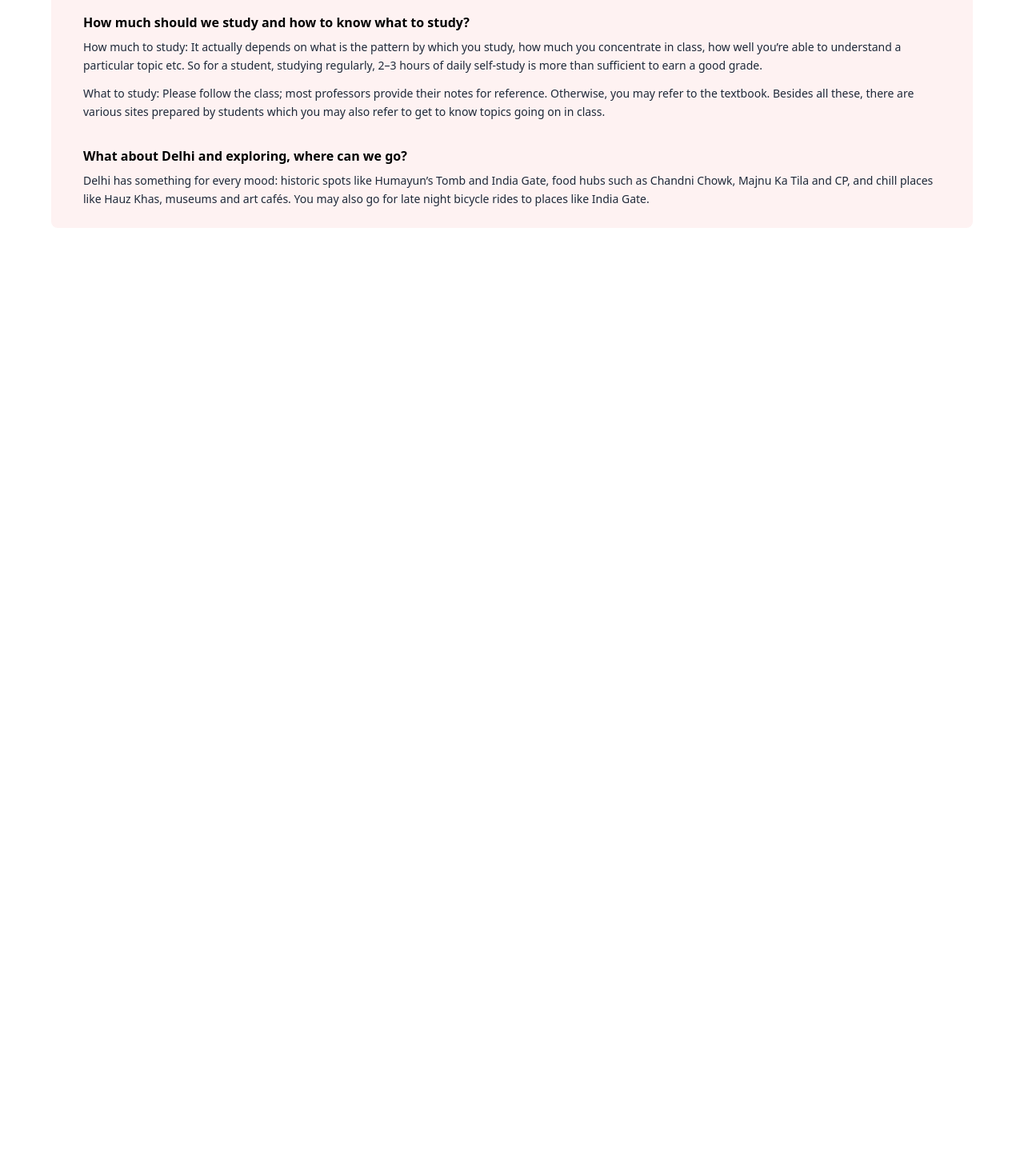
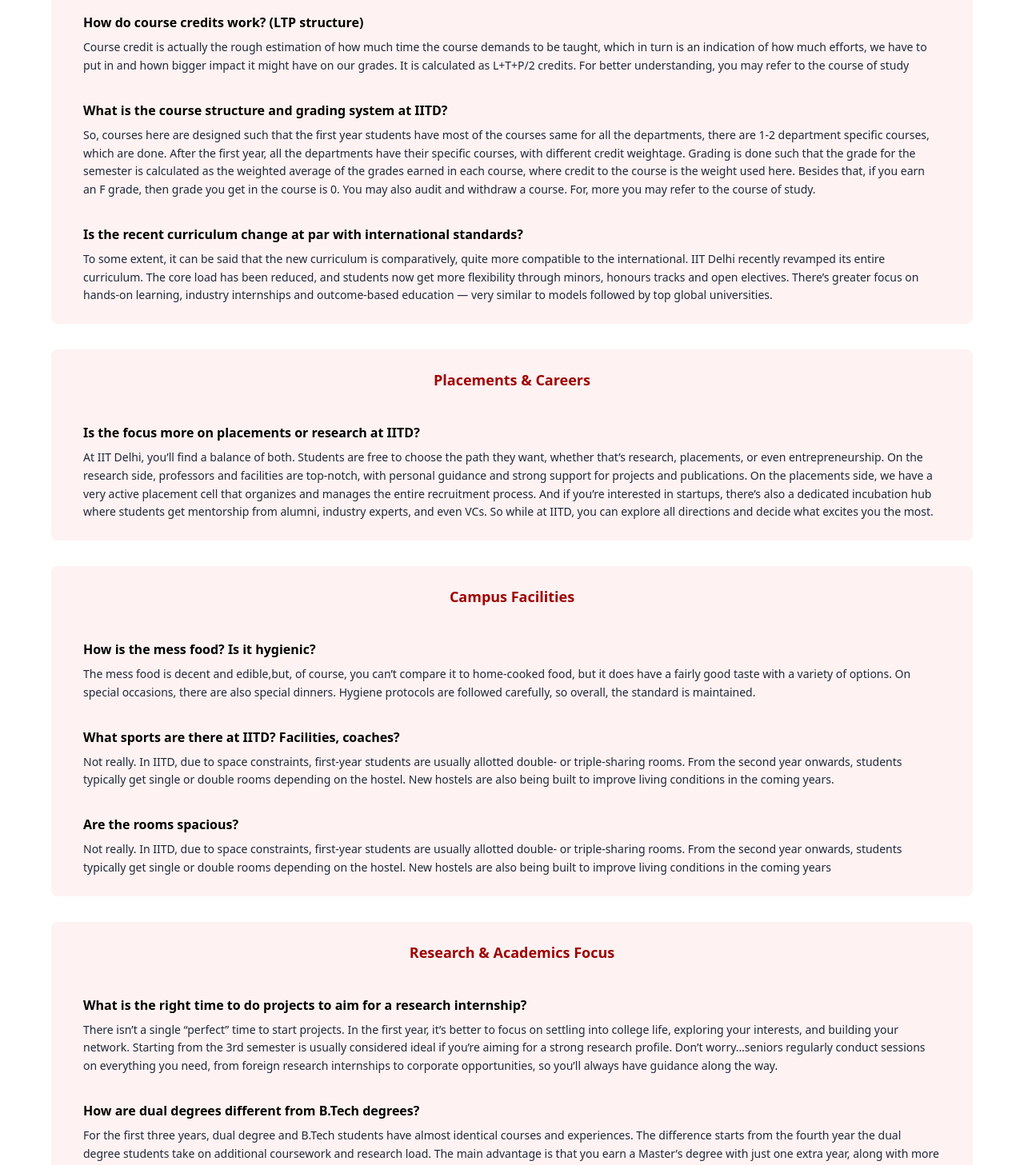
Before and after one commit to Prabhav2503/experience-iitd, a React (Vite) app in the folder frontend/: page /faq in a window 1280 px wide. Shown: the part 1260-2717 px from the top of the page at 80% size. Before the commit the page ends 1609 px from the top, so only its background shows below. Built offline with nearby package versions, Linux system fonts and the light colour scheme.

Commit message:
more faqs added

```diff
--- a/frontend/src/Pages/FAQs.jsx
+++ b/frontend/src/Pages/FAQs.jsx
@@ -14,15 +14,12 @@
             FAQ
           </h1>
 
-          {/* FAQ CONTAINER */}
+          {/* ================= Campus & City Life ================= */}
           <div className="bg-red-50 rounded-lg px-10 py-6 text-left mb-8">
-
-            {/* SECTION TITLE */}
             <h2 className="text-lg font-bold text-[#9F0202] text-center mb-10">
               Campus & City Life
             </h2>
 
-            {/* Q1 */}
             <div className="mb-8">
               <p className="font-semibold text-md mb-2">
                 What is the transition to hostel life like?
@@ -32,124 +29,197 @@
               </p>
             </div>
 
-            {/* Q2 */}
             <div className="mb-8">
               <p className="font-semibold text-md mb-2">
                 What essentials should we bring to the hostel?
               </p>
               <p className="text-sm text-gray-800 leading-relaxed">
-                You should be ready with all the essential documents (Aadhar,
-                PAN, etc.) and other documents like income (if applicable).
-                Besides that, you should also be having some basic medication
-                requirements, some basic day-to-day equipment. However, you’ll
-                get to purchase most of the daily useful equipment within the
-                campus only.
+                You should be ready with all the essential documents (Aadhar, PAN, etc.) and other documents like income (if applicable). Besides that, you should also be having some basic medication requirements, some basic day-to-day equipment. However, you’ll get to purchase most of the daily useful equipment within the campus only.
               </p>
             </div>
 
-            {/* Q3 */}
             <div className="mb-8">
               <p className="font-semibold text-md mb-2">
                 How much should we study and how to know what to study?
               </p>
               <p className="text-sm text-gray-800 leading-relaxed mb-3">
-                <span className="font-medium">How much to study:</span> It
-                actually depends on what is the pattern by which you study, how
-                much you concentrate in class, how well you’re able to
-                understand a particular topic etc. So for a student, studying
-                regularly, 2–3 hours of daily self-study is more than sufficient
-                to earn a good grade.
+                <span className="font-medium">How much to study:</span> It actually depends on what is the pattern by which you study, how much you concentrate in class, how well you’re able to understand a particular topic etc. So for a student, studying regularly, 2–3 hours of daily self-study is more than sufficient to earn a good grade.
               </p>
               <p className="text-sm text-gray-800 leading-relaxed">
-                <span className="font-medium">What to study:</span> Please follow
-                the class; most professors provide their notes for reference.
-                Otherwise, you may refer to the textbook. Besides all these,
-                there are various sites prepared by students which you may also
-                refer to get to know topics going on in class.
+                <span className="font-medium">What to study:</span> Please follow the class; most professors provide their notes for reference. Otherwise, you may refer to the textbook. Besides all these, there are various sites prepared by students which you may also refer to get to know topics going on in class.
               </p>
             </div>
 
-            {/* Q4 */}
             <div>
               <p className="font-semibold text-md mb-2">
                 What about Delhi and exploring, where can we go?
               </p>
               <p className="text-sm text-gray-800 leading-relaxed">
-                Delhi has something for every mood: historic spots like
-                Humayun’s Tomb and India Gate, food hubs such as Chandni Chowk,
-                Majnu Ka Tila and CP, and chill places like Hauz Khas, museums
-                and art cafés. You may also go for late night bicycle rides to
-                places like India Gate.
+                Delhi has something for every mood: historic spots like Humayun’s Tomb and India Gate, food hubs such as Chandni Chowk, Majnu Ka Tila and CP, and chill places like Hauz Khas, museums and art cafés. You may also go for late night bicycle rides to places like India Gate.
               </p>
             </div>
-
           </div>
 
-
-          <div className="bg-red-50 rounded-lg px-10 py-6 text-left">
-
-            {/* SECTION TITLE */}
+          {/* ================= Academics & Curriculum ================= */}
+          <div className="bg-red-50 rounded-lg px-10 py-6 text-left mb-8">
             <h2 className="text-lg font-bold text-[#9F0202] text-center mb-10">
               Academics & Curriculum
             </h2>
 
-            {/* Q1 */}
             <div className="mb-8">
               <p className="font-semibold text-md mb-2">
                 How heavy are academics at IITD, where does it stand when compared to other IITs?
               </p>
               <p className="text-sm text-gray-800 leading-relaxed">
-So, from a grading perspective, IIT Delhi is considered quite hard to earn good grades, as compared to most other IITs. However, it totally depends on the course, professor etc. Academics here are a little heavy, but at the same time manageable also. You can quite conveniently manage your extra curriculars and your co curriculars with your academics, if you plan smartly and do adequate hardwork              </p>
+                So, from a grading perspective, IIT Delhi is considered quite hard to earn good grades, as compared to most other IITs. However, it totally depends on the course, professor etc. Academics here are a little heavy, but at the same time manageable also. You can quite conveniently manage your extra curriculars and your co curriculars with your academics, if you plan smartly and do adequate hardwork
+              </p>
             </div>
 
-            {/* Q2 */}
             <div className="mb-8">
               <p className="font-semibold text-md mb-2">
                 How can the academic pressure be reduced? Particularly what is senior students’ take on managing everything with such high academic pressure?
               </p>
               <p className="text-sm text-gray-800 leading-relaxed">
-                Best way to reduce the workload of the studies is to avoid keeping thing piled up for future. Try to do things as soon as you can, I agree it’s something inconsistent to natural human tendency, but in this way almost 70% of the workload is off burden.
-For managing other activities with studies, try to set your priorities. It’s recommended, not to go after everything you admire. Take at maximum 2 activities besides your academics (this is what seniors recommend). Keep yourself very disciplined and try to be do things as soon as possible. Once, this becomes a habit, you’ll smoothly get along with things.
-
+                Best way to reduce the workload of the studies is to avoid keeping thing piled up for future. Try to do things as soon as you can, I agree it’s something inconsistent to natural human tendency, but in this way almost 70% of the workload is off burden. For managing other activities with studies, try to set your priorities. It’s recommended, not to go after everything you admire. Take at maximum 2 activities besides your academics (this is what seniors recommend). Keep yourself very disciplined and try to be do things as soon as possible. Once, this becomes a habit, you’ll smoothly get along with things.
               </p>
             </div>
 
-            {/* Q3 */}
             <div className="mb-8">
               <p className="font-semibold text-md mb-2">
-                How much should we study and how to know what to study?
-              </p>
-              <p className="text-sm text-gray-800 leading-relaxed mb-3">
-                <span className="font-medium">How much to study:</span> It
-                actually depends on what is the pattern by which you study, how
-                much you concentrate in class, how well you’re able to
-                understand a particular topic etc. So for a student, studying
-                regularly, 2–3 hours of daily self-study is more than sufficient
-                to earn a good grade.
+                How do course credits work? (LTP structure)
               </p>
               <p className="text-sm text-gray-800 leading-relaxed">
-                <span className="font-medium">What to study:</span> Please follow
-                the class; most professors provide their notes for reference.
-                Otherwise, you may refer to the textbook. Besides all these,
-                there are various sites prepared by students which you may also
-                refer to get to know topics going on in class.
+                Course credit is actually the rough estimation of how much time the course demands to be taught, which in turn is an indication of how much efforts, we have to put in and hown bigger impact it might have on our grades. It is calculated as L+T+P/2 credits. For better understanding, you may refer to the course of study
               </p>
             </div>
 
-            {/* Q4 */}
             <div>
               <p className="font-semibold text-md mb-2">
-                What about Delhi and exploring, where can we go?
+                What is the course structure and grading system at IITD?
               </p>
               <p className="text-sm text-gray-800 leading-relaxed">
-                Delhi has something for every mood: historic spots like
-                Humayun’s Tomb and India Gate, food hubs such as Chandni Chowk,
-                Majnu Ka Tila and CP, and chill places like Hauz Khas, museums
-                and art cafés. You may also go for late night bicycle rides to
-                places like India Gate.
+                So, courses here are designed such that the first year students have most of the courses same for all the departments, there are 1-2 department specific courses, which are done. After the first year, all the departments have their specific courses, with different credit weightage. Grading is done such that the grade for the semester is calculated as the weighted average of the grades earned in each course, where credit to the course is the weight used here. Besides that, if you earn an F grade, then grade you get in the course is 0. You may also audit and withdraw a course. For, more you may refer to the course of study.
               </p>
             </div>
+
+            <div className="mt-8">
+              <p className="font-semibold text-md mb-2">
+                Is the recent curriculum change at par with international standards?
+              </p>
+              <p className="text-sm text-gray-800 leading-relaxed">
+                To some extent, it can be said that the new curriculum is comparatively, quite more compatible to the international. IIT Delhi recently revamped its entire curriculum. The core load has been reduced, and students now get more flexibility through minors, honours tracks and open electives. There’s greater focus on hands-on learning, industry internships and outcome-based education — very similar to models followed by top global universities.
+              </p>
             </div>
+          </div>
+
+          {/* ================= Placements & Careers ================= */}
+          <div className="bg-red-50 rounded-lg px-10 py-6 text-left mb-8">
+            <h2 className="text-lg font-bold text-[#9F0202] text-center mb-10">
+              Placements & Careers
+            </h2>
+
+            <div>
+              <p className="font-semibold text-md mb-2">
+                Is the focus more on placements or research at IITD?
+              </p>
+              <p className="text-sm text-gray-800 leading-relaxed">
+                At IIT Delhi, you’ll find a balance of both. Students are free to choose the path they want, whether that’s research, placements, or even entrepreneurship. On the research side, professors and facilities are top-notch, with personal guidance and strong support for projects and publications. On the placements side, we have a very active placement cell that organizes and manages the entire recruitment process. And if you’re interested in startups, there’s also a dedicated incubation hub where students get mentorship from alumni, industry experts, and even VCs. So while at IITD, you can explore all directions and decide what excites you the most.
+              </p>
+            </div>
+          </div>
+
+          {/* ================= Campus Facilities ================= */}
+          <div className="bg-red-50 rounded-lg px-10 py-6 text-left mb-8">
+            <h2 className="text-lg font-bold text-[#9F0202] text-center mb-10">
+              Campus Facilities
+            </h2>
+
+            <div className="mb-8">
+              <p className="font-semibold text-md mb-2">
+                How is the mess food? Is it hygienic?
+              </p>
+              <p className="text-sm text-gray-800 leading-relaxed">
+                The mess food is decent and edible,but, of course, you can’t compare it to home-cooked food, but it does have a fairly good taste with a variety of options. On special occasions, there are also special dinners. Hygiene protocols are followed carefully, so overall, the standard is maintained.
+              </p>
+            </div>
+
+            <div className="mb-8">
+              <p className="font-semibold text-md mb-2">
+                What sports are there at IITD? Facilities, coaches?
+              </p>
+              <p className="text-sm text-gray-800 leading-relaxed">
+                Not really. In IITD, due to space constraints, first-year students are usually allotted double- or triple-sharing rooms. From the second year onwards, students typically get single or double rooms depending on the hostel. New hostels are also being built to improve living conditions in the coming years.
+              </p>
+            </div>
+
+            <div>
+              <p className="font-semibold text-md mb-2">
+                Are the rooms spacious?
+              </p>
+              <p className="text-sm text-gray-800 leading-relaxed">
+                Not really. In IITD, due to space constraints, first-year students are usually allotted double- or triple-sharing rooms. From the second year onwards, students typically get single or double rooms depending on the hostel. New hostels are also being built to improve living conditions in the coming years
+              </p>
+            </div>
+          </div>
+
+          {/* ================= Research & Academics Focus ================= */}
+          <div className="bg-red-50 rounded-lg px-10 py-6 text-left mb-8">
+            <h2 className="text-lg font-bold text-[#9F0202] text-center mb-10">
+              Research & Academics Focus
+            </h2>
+
+            <div className="mb-8">
+              <p className="font-semibold text-md mb-2">
+                What is the right time to do projects to aim for a research internship?
+              </p>
+              <p className="text-sm text-gray-800 leading-relaxed">
+                There isn’t a single “perfect” time to start projects. In the first year, it’s better to focus on settling into college life, exploring your interests, and building your network. Starting from the 3rd semester is usually considered ideal if you’re aiming for a strong research profile. Don’t worry…seniors regularly conduct sessions on everything you need, from foreign research internships to corporate opportunities, so you’ll always have guidance along the way.
+              </p>
+            </div>
+
+            <div>
+              <p className="font-semibold text-md mb-2">
+                How are dual degrees different from B.Tech degrees?
+              </p>
+              <p className="text-sm text-gray-800 leading-relaxed">
+                For the first three years, dual degree and B.Tech students have almost identical courses and experiences. The difference starts from the fourth year the dual degree students take on additional coursework and research load. The main advantage is that you earn a Master’s degree with just one extra year, along with more research opportunities. The downside is, of course, that extra year of study. Many students find dual degrees give them better preparation overall, but B.Tech students also have the option to convert to a dual degree at the end of their 3rd year.
+              </p>
+            </div>
+          </div>
+
+          {/* ================= Miscellaneous / Fun ================= */}
+          <div className="bg-red-50 rounded-lg px-10 py-6 text-left">
+            <h2 className="text-lg font-bold text-[#9F0202] text-center mb-10">
+              Miscellaneous / Fun
+            </h2>
+
+            <div className="mb-8">
+              <p className="font-semibold text-md mb-2">
+                By hearing the name Delhi, we often think about air pollution. How does pollution impact the students of IITD?
+              </p>
+              <p className="text-sm text-gray-800 leading-relaxed">
+                Not going to lie…Delhi’s pollution can be tough. But IITD’s campus has its own green ecosystem with plenty of trees and systems that make life on campus quite comfortable. Most of the year, you won’t feel the pollution as much. It’s mainly around November (the start of winter) when air quality dips, but even then it doesn’t affect day-to-day life inside campus too much.
+              </p>
+            </div>
+
+            <div className="mb-8">
+              <p className="font-semibold text-md mb-2">
+                How much CG can I get by studying one night before an exam?
+              </p>
+              <p className="text-sm text-gray-800 leading-relaxed">
+                Honestly, it depends on the person. At IIT, maintaining a decent CGPA is important for almost everything, so relying only on last-minute study is risky. Attending lectures and labs makes the load much lighter during exams. Some students do manage with a week’s preparation, while others study consistently throughout the semester and ace their exams. Ideally, try to build the habit of regular studying, especially in the first two years…because it really pays off later.
+              </p>
+            </div>
+
+            <div>
+              <p className="font-semibold text-md mb-2">
+                When should I start coding?
+              </p>
+              <p className="text-sm text-gray-800 leading-relaxed">
+                The simple answer is start as early as you can. The sooner you begin, the more proficient you’ll become. In your first year, you’ll already have an introductory programming course to learn the basics. Many students start competitive programming during their first-year summer break, which gives plenty of time to learn and practice. So don’t wait too long…just start, and improve along the way.
+              </p>
+            </div>
+          </div>
 
         </div>
       </section>
```
